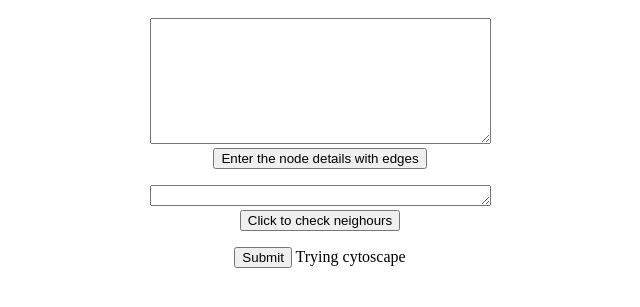
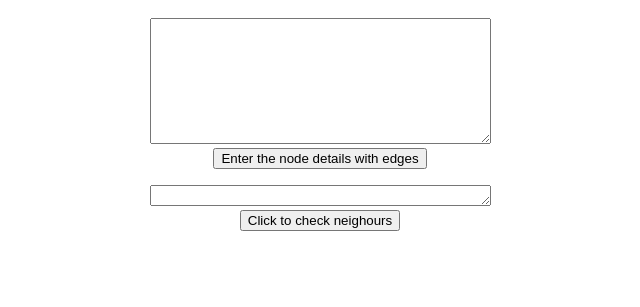
Before and after one commit to luckysahani/Graph-Cytoscape-Project, a plain HTML site: page html/index.html in a window 1280 px wide. Shown: the part 109-416 px from the top of the page, without its empty margins (320-960 px from the left). Drawn offline with nearby package versions, Linux system fonts and the light colour scheme.

```diff
--- a/html/index.html
+++ b/html/index.html
@@ -59,10 +59,7 @@
 				<textarea id="query_input" name="Text2" cols="40" rows="1"></textarea><br>
 				<button onclick="check_neighours()" value="Send" id='sendData' value='Get Neighbour'>Click to check neighours</button>
 			</p>
-		<div id="center">
-			<input onclick="alert3()" type="submit" id="center" style="" >
-				Trying cytoscape
-			</input>
+
 
 		</div>
 		</body>
```
